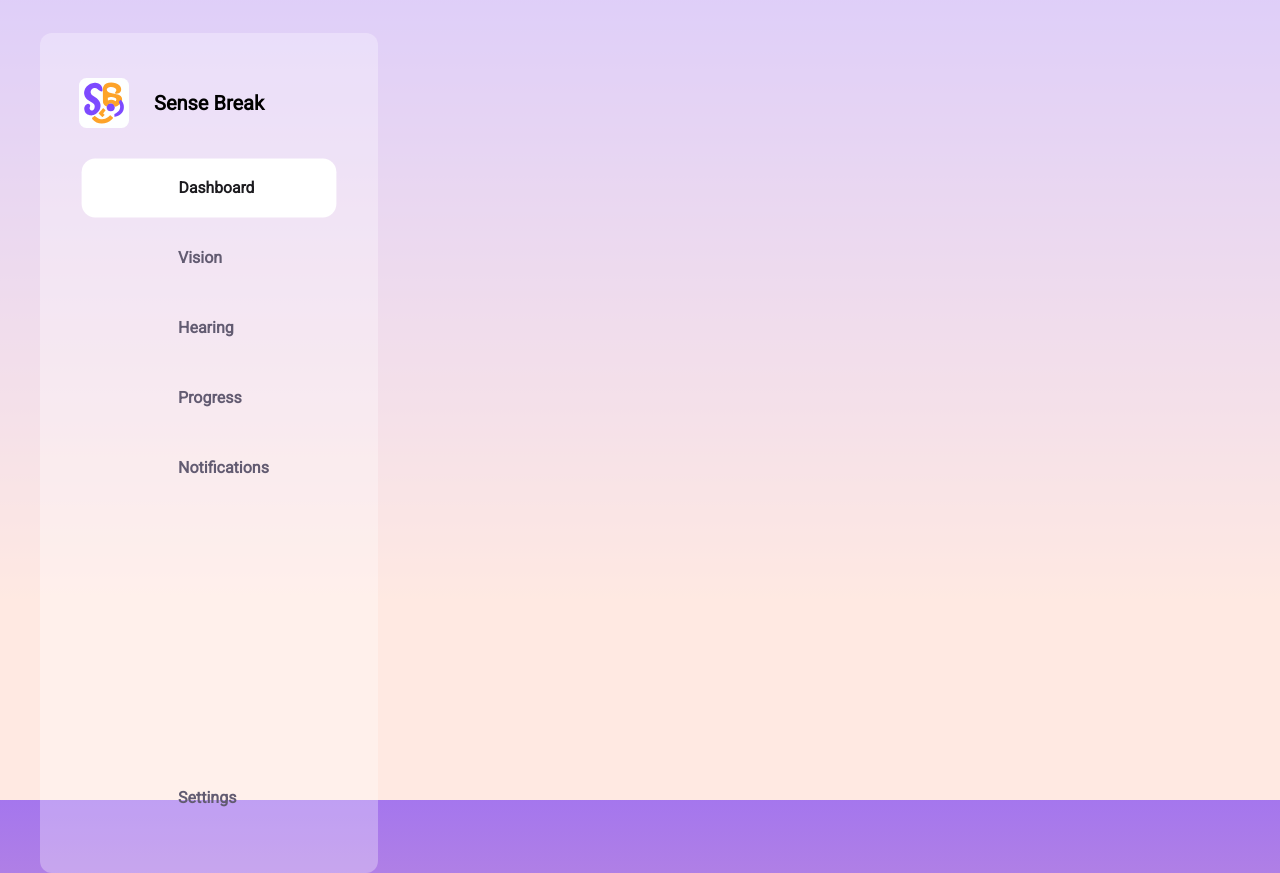
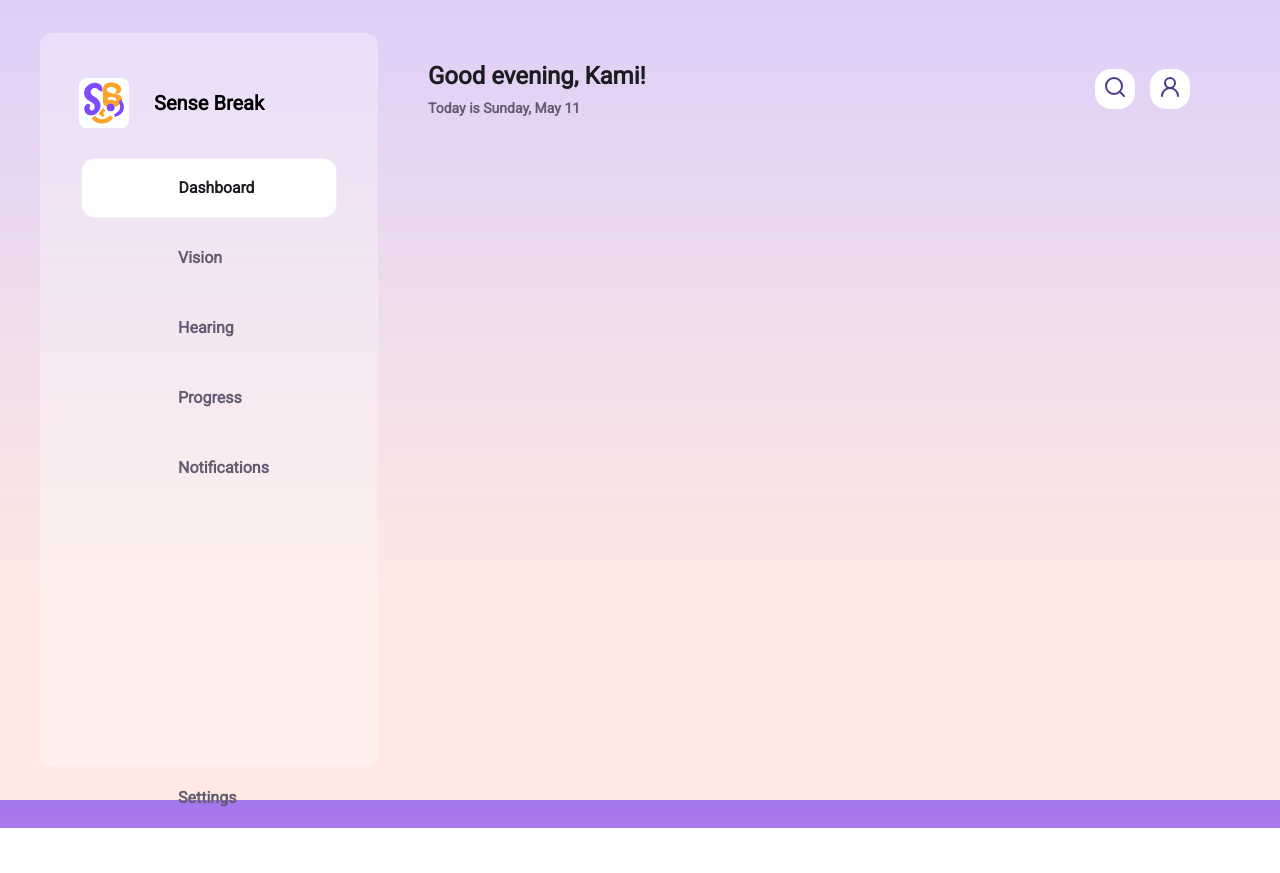
Before and after one commit to kamarazzi28/sense-break-web, a React (Vite) app: page / in a window 1280 px wide. After the commit the page ends 828 px from the top, so only its background shows below. Built offline with nearby package versions, Linux system fonts and the light colour scheme; some icons are missing.

Commit message:
feat: add Header

```diff
--- a/src/components/Header/Header.css
+++ b/src/components/Header/Header.css
@@ -0,0 +1,28 @@
+.header {
+    display: flex;
+    justify-content: space-between;
+    align-items: center;
+    height: 51px;
+}
+
+.header-title {
+    font-size: 24px;
+    font-weight: 600;
+    color: #1C1B1F;
+    margin: 0;
+}
+
+.header-date {
+    font-size: 14px;
+    font-weight: 600;
+    color: #625B71;
+    margin-top: 4px;
+    margin-bottom: 0;
+}
+
+.header-right {
+    display: flex;
+    align-items: center;
+    gap: 15px;
+    height: 100%;
+}
--- a/src/components/Header/Header.jsx
+++ b/src/components/Header/Header.jsx
@@ -1,7 +1,50 @@
 import './Header.css';
+import {useLocation, useNavigate} from 'react-router-dom';
+import {ArrowLeftIcon, SearchIcon, UserRoundIcon} from "lucide-react";
+import IconButton from "../IconButton/IconButton.jsx";
 
-export function Header() {
+
+function Header({name = 'User'}) {
+    const location = useLocation();
+    const navigate = useNavigate();
+
+    const isDashboard = location.pathname === '/';
+
+    const now = new Date();
+    const hour = now.getHours();
+
+    let greeting;
+    if (hour >= 5 && hour < 12) {
+        greeting = 'Good morning';
+    } else if (hour >= 12 && hour < 18) {
+        greeting = 'Good afternoon';
+    } else {
+        greeting = 'Good evening';
+    }
+
+    const formattedDate = now.toLocaleDateString('en-US', {
+        weekday: 'long',
+        month: 'long',
+        day: 'numeric',
+    });
+
     return (
-        <></>
-    )
+        <div className="header">
+            {isDashboard ? (
+                <div className="header-text">
+                    <h1 className="header-title">{greeting}, {name}!</h1>
+                    <p className="header-date">Today is {formattedDate}</p>
+                </div>
+            ) : (
+                <IconButton icon={<ArrowLeftIcon/>} onClick={() => navigate(-1)}/>
+            )}
+            <div className="header-right">
+                <IconButton icon={<SearchIcon/>} onClick={() => console.log('Search')}/>
+                <IconButton icon={<UserRoundIcon/>} onClick={() => console.log('Profile')}/>
+            </div>
+        </div>
+
+    );
 }
+
+export default Header;
--- /dev/null
+++ b/src/components/IconButton/IconButton.css
@@ -0,0 +1,20 @@
+.icon-button {
+    height: 40px;
+    width: 40px;
+    background: white;
+    border: none;
+    padding: 6px;
+    cursor: pointer;
+    border-radius: 16px;
+    transition: background-color 0.2s ease;
+}
+
+.icon-button:hover {
+    background-color: rgba(98, 91, 113, 0.08) !important;
+    border-radius: 14px;
+}
+
+.icon-button svg {
+    font-size: 24px;
+    color: #4F378A;
+}
--- /dev/null
+++ b/src/components/IconButton/IconButton.jsx
@@ -0,0 +1,11 @@
+import './IconButton.css';
+
+function IconButton({icon, onClick}) {
+    return (
+        <button className="icon-button" onClick={onClick}>
+            {icon}
+        </button>
+    );
+}
+
+export default IconButton;
--- a/src/pages/Dashboard/Dashboard.css
+++ b/src/pages/Dashboard/Dashboard.css
@@ -2,4 +2,15 @@
     height: 100vh;
     background: #ffffffa5;
     padding: 33px 40px;
+    display: flex;
 }
+
+.sidebar {
+    width: 338px;
+    flex-shrink: 0;
+}
+
+.dashboard-content {
+    flex: 1;
+    padding: 30px 50px 75px 50px;
+}
--- a/src/pages/Dashboard/Dashboard.jsx
+++ b/src/pages/Dashboard/Dashboard.jsx
@@ -1,11 +1,13 @@
 import './Dashboard.css';
 import Sidebar from '../../components/Sidebar/Sidebar';
+import Header from "../../components/Header/Header";
 
 function Dashboard() {
     return (
         <div className="dashboard">
             <Sidebar/>
             <main className="dashboard-content">
+                <Header name="Kami"/>
             </main>
         </div>)
 }
```
